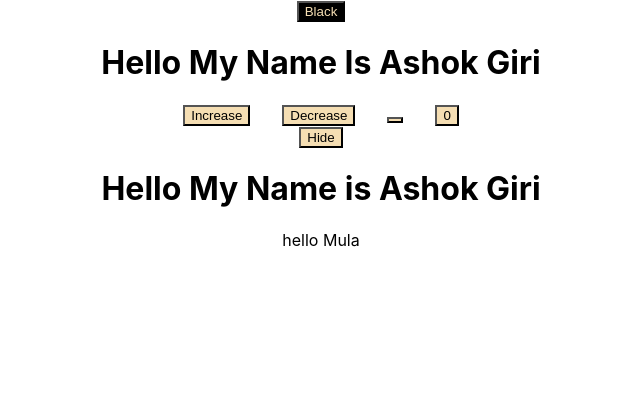
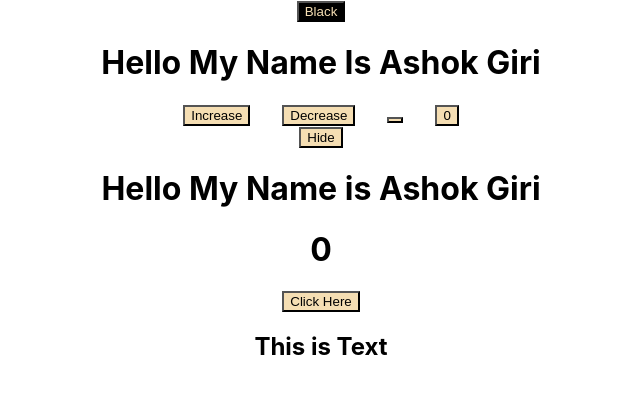
Before and after one commit to sautaboy/WrokingWithReact, a React (Create React App) app: page / in a window 1280 px wide. Shown: the top 394 px of the page, without its empty margins (319-959 px from the left). Built offline with nearby package versions, Linux system fonts and the light colour scheme.

Commit message:
Working With useReducer

```diff
--- a/src/App.jsx
+++ b/src/App.jsx
@@ -1,6 +1,8 @@
 // import logo from './logo.svg'/;
 import './App.css';
 import { useState } from 'react';
+// import ToDoList from './components/ToDoList';
+import UseReducer from './components/UseReducer';
 function App() {
 
   // These State are for Chaging the color
@@ -58,9 +60,11 @@ function App() {
       }}>{toggle === true ? "Hide" : "Show"}</button>
       {toggle && <h1>Hello My Name is Ashok Giri</h1>}
 
-      hello Mula
+
+
+      {/* Working With Use Reducer */}
+      <UseReducer />
     </div >
-
   );
 }
 
--- /dev/null
+++ b/src/components/UseReducer.jsx
@@ -0,0 +1,30 @@
+import React from 'react'
+import { useReducer } from 'react'
+
+const reducer = (state, action) => {
+    switch (action.type) {
+        case "Incremental":
+            return { count: state.count + 1, showText: state.showText  }
+        case "ToggleText":
+            return { count: state.count, showText: !state.showText  }
+        default:
+            return state
+    }
+
+
+}
+
+
+export default function UseReducer() {
+    const [state, dispatch] = useReducer(reducer, { count: 0, showText: TextTrackCue })
+    return (
+        <div>
+            <h1>{state.count}</h1>
+            <button onClick={() => {
+                dispatch({ type: "Incremental" })
+                dispatch({ type: "ToggleText" })
+            }}>Click Here</button>
+            {state.showText && <h2>This is Text</h2>}                 {/*  H2 Tag will show iff the state.showText is True Vice Versa  */}
+        </div>
+    )
+}
```
